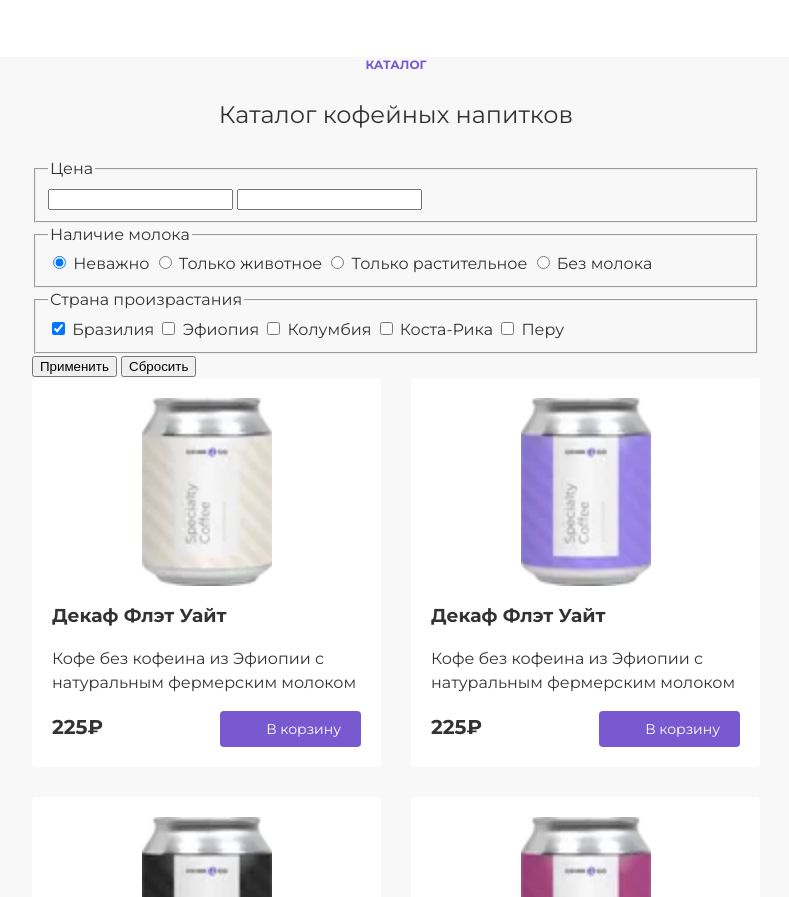
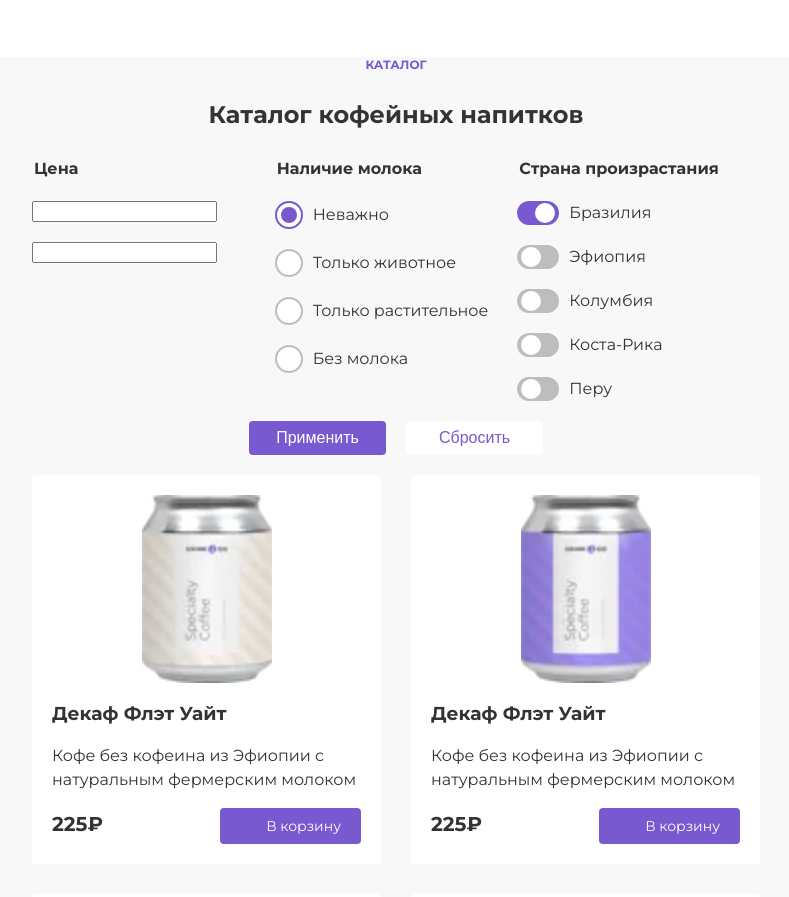
Before and after one commit to Viktor-Ru/Drink2Go, a website: page source/index.html in a window 1280 px wide. Shown: the part 1515-2412 px from the top of the page, without its empty margins (244-1033 px from the left). Drawn offline with nearby package versions, Linux system fonts and the light colour scheme; files that its build step writes are made by us from their sources.

Commit message:
Добавляет верстку формы

```diff
--- a/source/index.html
+++ b/source/index.html
@@ -242,51 +242,62 @@
             <div class="form__name-wrapper">
               <fieldset class="form__fieldset">
                 <legend class="form__legend">Наличие молока</legend>
-                <label class="form__label">
-                  <input class="form__input" type="radio" name="milk" value="unimportant" checked>
-                  Неважно
+                <label class="form__label form__label--radio">
+                  <input class="form__radio visually-hidden" type="radio" name="milk" value="unimportant" checked>
+                  <span class="form__radio-mark"></span>
+                  <span class="form__text">Неважно</span>
                 </label>
-                <label class="form__label">
-                  <input class="form__input" type="radio" name="milk" value="animal">
-                  Только животное
+                <label class="form__label form__label--radio">
+                  <input class="form__radio visually-hidden" type="radio" name="milk" value="animal">
+                  <span class="form__radio-mark"></span>
+                  <span class="form__text">Только животное</span>
                 </label>
-                <label class="form__label">
-                  <input class="form__input" type="radio" name="milk" value="vegetable">
-                  Только растительное
+                <label class="form__label form__label--radio">
+                  <input class="form__radio visually-hidden" type="radio" name="milk" value="vegetable">
+                  <span class="form__radio-mark"></span>
+                  <span class="form__text">Только растительное</span>
                 </label>
-                <label class="form__label">
-                  <input class="form__input" type="radio" name="milk" value="without">
-                  Без молока
+                <label class="form__label form__label--radio">
+                  <input class="form__radio visually-hidden" type="radio" name="milk" value="without">
+                  <span class="form__radio-mark"></span>
+                  <span class="form__text">Без молока</span>
                 </label>
               </fieldset>
             </div>
             <div class="form__name-wrapper">
               <fieldset class="form__fieldset">
                 <legend class="form__legend">Страна произрастания</legend>
-                <label class="form__label">
-                  <input class="form__input" type="checkbox" name="brazil" checked>
-                  Бразилия
+                <label class="form__label form__label--checkbox">
+                  <input class="form__checkbox visually-hidden" type="checkbox" name="brazil" checked>
+                  <span class="form__checkbox-mark"></span>
+                  <span class="form__text">Бразилия</span>
                 </label>
-                <label class="form__label">
-                  <input class="form__input" type="checkbox" name="ethiopia">
-                  Эфиопия
+                <label class="form__label form__label--checkbox">
+                  <input class="form__checkbox visually-hidden" type="checkbox" name="ethiopia">
+                  <span class="form__checkbox-mark"></span>
+                  <span class="form__text">Эфиопия</span>
                 </label>
-                <label class="form__label">
-                  <input class="form__input" type="checkbox" name="colombia">
-                  Колумбия
+                <label class="form__label form__label--checkbox">
+                  <input class="form__checkbox visually-hidden" type="checkbox" name="colombia">
+                  <span class="form__checkbox-mark"></span>
+                  <span class="form__text">Колумбия</span>
                 </label>
-                <label class="form__label">
-                  <input class="form__input" type="checkbox" name="costa-rica">
-                  Коста-Рика
+                <label class="form__label form__label--checkbox">
+                  <input class="form__checkbox visually-hidden" type="checkbox" name="costa-rica">
+                  <span class="form__checkbox-mark"></span>
+                  <span class="form__text">Коста-Рика</span>
                 </label>
-                <label class="form__label">
-                  <input class="form__input" type="checkbox" name="peru">
-                  Перу
+                <label class="form__label form__label--checkbox">
+                  <input class="form__checkbox visually-hidden" type="checkbox" name="peru">
+                  <span class="form__checkbox-mark"></span>
+                  <span class="form__text">Перу</span>
                 </label>
               </fieldset>
             </div>
-            <button type="submit">Применить</button>
-            <button type="reset">Сбросить</button>
+            <div class="form__button-wrapper">
+              <button class="form__button form__button--submit" type="submit">Применить</button>
+              <button class="form__button form__button--reset" type="reset">Сбросить</button>
+            </div>
           </form>
 
           <ul class="catalog__list">
--- a/source/styles/blocks/catalog.scss
+++ b/source/styles/blocks/catalog.scss
@@ -13,6 +13,7 @@
 .catalog__promo {
   font-size: 24px;
   line-height: 36px;
+  font-weight: 700;
   text-align: center;
 }
 
--- /dev/null
+++ b/source/styles/blocks/form.scss
@@ -0,0 +1,217 @@
+.form {
+  padding-bottom: 20px;
+}
+
+.form__fieldset {
+  border: none;
+  margin: 0;
+  padding: 0;
+  display: flex;
+  flex-direction: column;
+}
+
+.form__legend {
+  font-size: 16px;
+  line-height: 24px;
+  font-weight: 700;
+  margin-bottom: 20px;
+}
+
+.form__label {
+  display: flex;
+  align-items: center;
+  margin-bottom: 20px;
+}
+
+.form__text {
+  font-size: 16px;
+  line-height: 24px;
+  margin-left: 10px;
+}
+
+.form__radio-mark {
+  display: block;
+  width: 24px;
+  height: 24px;
+  background-color: $base-white;
+  border-radius: 50%;
+  border: 2px solid $base-grey;
+  position: relative;
+}
+
+.form__label:focus:not(:has(.form__radio:disabled)) .form__radio-mark,
+.form__label:hover:not(:has(.form__radio:disabled)) .form__radio-mark {
+  border: 2px solid $base-primary;
+}
+
+.form__label:hover:not(:has(.form__radio:disabled)) .form__radio-mark::before,
+.form__label:focus:not(:has(.form__radio:disabled)) .form__radio-mark::before {
+  display: block;
+  content: "";
+  position: absolute;
+  width: 16px;
+  height: 16px;
+  border-radius: 50%;
+  background-color: $primary-opacity;
+  top: 50%;
+  left: 50%;
+  transform: translate(-50%, -50%);
+}
+
+.form__radio:checked + .form__radio-mark {
+  border: 2px solid $base-primary;
+}
+
+.form__radio:checked + .form__radio-mark::before {
+  display: block;
+  content: "";
+  position: absolute;
+  width: 16px;
+  height: 16px;
+  border-radius: 50%;
+  background-color: $base-primary !important;
+  top: 50%;
+  left: 50%;
+  transform: translate(-50%, -50%);
+}
+
+.form__label--radio:has(.form__radio:disabled) {
+  opacity: 0.3;
+}
+
+.form__checkbox-mark {
+  display: block;
+  position: relative;
+  width: 38px;
+  height: 20px;
+  border: 2px solid $base-grey;
+  border-radius: 12px;
+  background-color: $base-grey;
+
+  &::before {
+    display: block;
+    position: absolute;
+    content: "";
+    width: 20px;
+    height: 20px;
+    border-radius: 50%;
+    background-color: $base-white;
+    top: 50%;
+    transform: translateY(-50%);
+    left: 2px;
+  }
+}
+
+.form__label:focus:not(:has(.form__checkbox:disabled)) .form__checkbox-mark,
+.form__label:hover:not(:has(.form__checkbox:disabled)) .form__checkbox-mark {
+  background-color: $primary-opacity;
+  border: 2px solid $base-primary;
+}
+
+.form__checkbox:checked + .form__checkbox-mark {
+  background-color: $base-primary;
+  border: 2px solid $base-primary;
+}
+
+.form__checkbox:checked + .form__checkbox-mark::before {
+  left: auto;
+  right: 2px;
+}
+
+.form__label--checkbox:has(.form__checkbox:disabled) {
+  opacity: 0.3;
+}
+
+.form__button {
+  box-sizing: border-box;
+  display: block;
+  width: 100%;
+  border: none;
+  padding: 5px;
+  border-radius: 4px;
+  font-size: 16px;
+  line-height: 24px;
+  cursor: pointer;
+}
+
+.form__button--submit {
+  margin-bottom: 10px;
+  background-color: $base-primary;
+  color: $base-white;
+
+  &:focus {
+    background-color: $primary-lighter;
+  }
+
+  &:hover {
+    background-color: $primary-lighter;
+  }
+
+  &:active {
+    background-color: $primary-darker;
+  }
+
+  &:disabled {
+    background-color: $base-grey;
+    cursor: not-allowed;
+  }
+}
+
+.form__button--reset {
+  background-color: $base-white;
+  color: $base-primary;
+
+  &:focus {
+    color: $base-white;
+    background-color: $primary-lighter;
+  }
+
+  &:hover {
+    color: $base-white;
+    background-color: $primary-lighter;
+  }
+
+  &:active {
+    color: $base-white;
+    background-color: $primary-darker;
+  }
+
+  &:disabled {
+    color: $base-white;
+    background-color: $base-grey;
+    cursor: not-allowed;
+  }
+}
+
+@media (min-width: $tablet-width) {
+  .form {
+    display: grid;
+    grid-template-columns: 1fr 1fr 1fr;
+  }
+
+  .form__button-wrapper {
+    grid-column: 1 / 4;
+    display: flex;
+    justify-content: center;
+    gap: 20px;
+  }
+
+  .form__button {
+    width: auto;
+    min-width: 137px;
+  }
+
+  .form__button--submit {
+    margin-bottom: 0;
+  }
+}
+
+@media (min-width: $desktop-width) {
+  .form {
+    display: block;
+  }
+
+  .form__button-wrapper {
+    justify-content: start;
+  }
+}
--- a/source/styles/styles.scss
+++ b/source/styles/styles.scss
@@ -18,6 +18,7 @@
 @import "./blocks/slider.scss";
 @import "./blocks/features.scss";
 @import "./blocks/catalog.scss";
+@import "./blocks/form.scss";
 @import "./blocks/card.scss";
 @import "./blocks/pagination-list.scss";
 @import "./blocks/map.scss";
```
